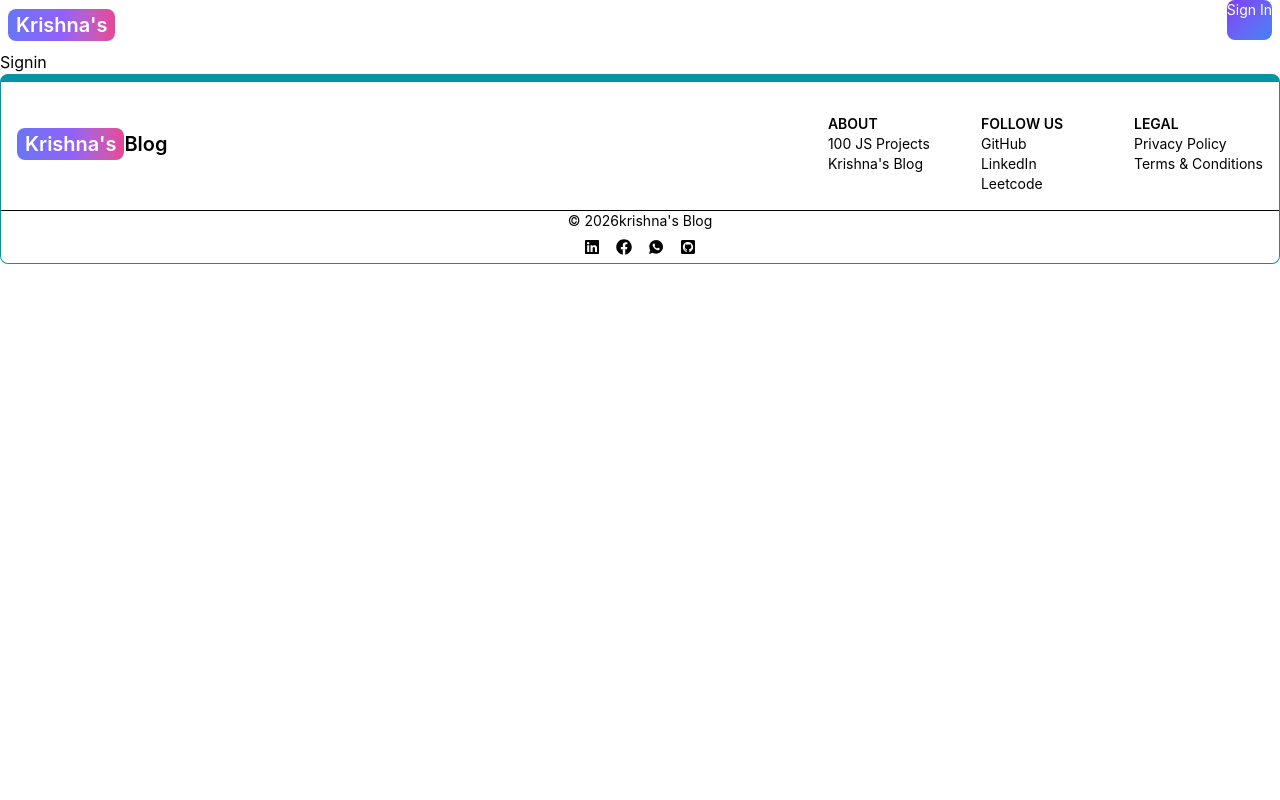
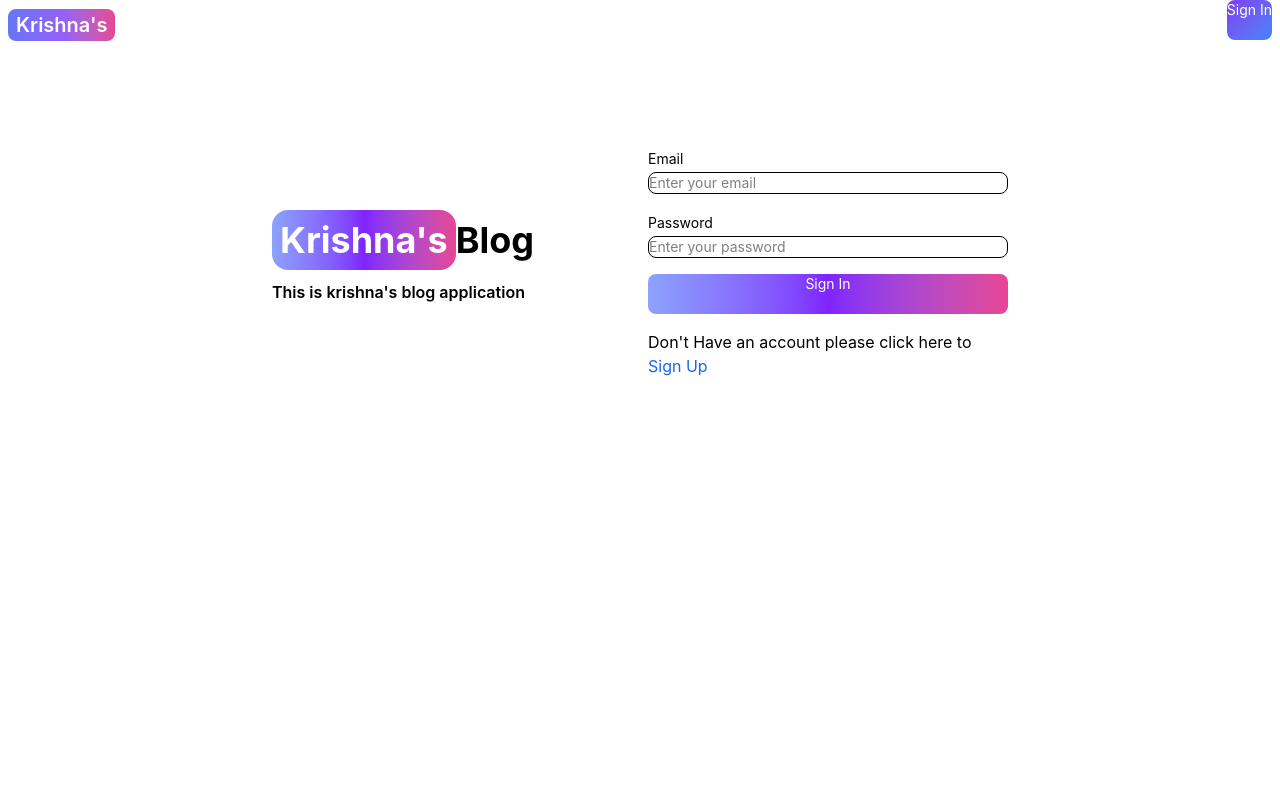
Before and after one commit to krishna4111/Blog-app-frontend, a React (Vite) app: page /sign-in in a window 1280 px wide. Shown: the top 800 px of the page. Built offline with nearby package versions, Linux system fonts and the light colour scheme.

Commit message:
feat: signin UI and api call

```diff
--- a/src/pages/Signin.jsx
+++ b/src/pages/Signin.jsx
@@ -1,3 +1,137 @@
+import { Button, Label, Spinner, TextInput } from "flowbite-react";
+import { useState } from "react";
+import { Link, useNavigate } from "react-router-dom";
+
 export default function Signin() {
-  return <div>Signin</div>;
+  const [formData, setFormData] = useState();
+  const [errorMessage, setErrorMessage] = useState(null);
+  const [isLoading, setIsLoading] = useState(false);
+
+  const navigate = useNavigate();
+
+  const handleSignIn = async (event) => {
+    event.preventDefault();
+    let { email, password } = formData;
+
+    email = email.trim();
+    password = password.trim();
+
+    try {
+      setIsLoading(true);
+      setErrorMessage(null);
+
+      setTimeout(() => {}, 50000);
+
+      if (!email || !password) {
+        setErrorMessage("Email and password are required in here");
+      }
+      const signInUrl = "/api/user/sign-in";
+
+      console.log("formData is ====>", formData);
+
+      const result = await fetch(signInUrl, {
+        method: "POST",
+        headers: {
+          "Content-Type": "application/json",
+        },
+        body: JSON.stringify(formData),
+      });
+
+      const data = await result.json();
+      console.log(data);
+      setIsLoading(false);
+
+      if (!data.success) {
+        setErrorMessage(data.message);
+        return;
+      }
+      //we get the token keep it in the redux store and toolkit etc.
+      navigate("/home");
+    } catch (error) {
+      setIsLoading(false);
+      setErrorMessage(error.message);
+      console.error("Error when sign in ", error);
+    }
+  };
+
+  return (
+    <div className="min-h-screen max-w-3xl mx-auto p-4 mt-20">
+      <div className="flex flex-col md:flex-row md:items-center gap-4">
+        {/* left side  */}
+        <div className="flex-1">
+          <Link to="/" className="font-bold text-4xl dark:text-white">
+            <span className="bg-gradient-to-r from-indigo-400 via-violet-600 to-pink-500 p-2 rounded-2xl text-white">
+              Krishna's
+            </span>
+            Blog
+          </Link>
+          <p className="font-semibold mt-5">
+            This is krishna's blog application
+          </p>
+        </div>
+        {/* right side */}
+        <div className="flex-1">
+          <form onSubmit={handleSignIn} className="flex flex-col gap-4">
+            <div>
+              <Label>Email</Label>
+              <TextInput
+                type="text"
+                placeholder="Enter your email"
+                id="email"
+                onChange={(e) => {
+                  setFormData((preState) => {
+                    return {
+                      ...preState,
+                      [e.target.id]: e.target.value,
+                    };
+                  });
+                }}
+              ></TextInput>
+            </div>
+            <div>
+              <Label>Password</Label>
+              <TextInput
+                type="password"
+                placeholder="Enter your password"
+                id="password"
+                onChange={(e) => {
+                  setFormData((prevState) => {
+                    return {
+                      ...prevState,
+                      [e.target.id]: e.target.value,
+                    };
+                  });
+                }}
+              ></TextInput>
+            </div>
+            {errorMessage && (
+              <p className="font-semibold text-red-700 p-2">{errorMessage}</p>
+            )}
+            {isLoading ? (
+              <div className="bg-gradient-to-r from-indigo-400 via-violet-600 to-pink-500 text-center rounded-md">
+                <Spinner className="p-4" />
+                <span className="text-sm font-semibold text-white">
+                  Loading ...
+                </span>
+              </div>
+            ) : (
+              <Button
+                type="submit"
+                className="bg-gradient-to-r from-indigo-400 via-violet-600 to-pink-500 cursor-pointer"
+              >
+                Sign In
+              </Button>
+            )}
+
+            <p>
+              Don't Have an account please click here to{" "}
+              <Link to="/sign-up" className="text-blue-600 cursor-pointer">
+                Sign Up
+              </Link>
+            </p>
+          </form>
+        </div>
+      </div>
+    </div>
+  );
 }
```
